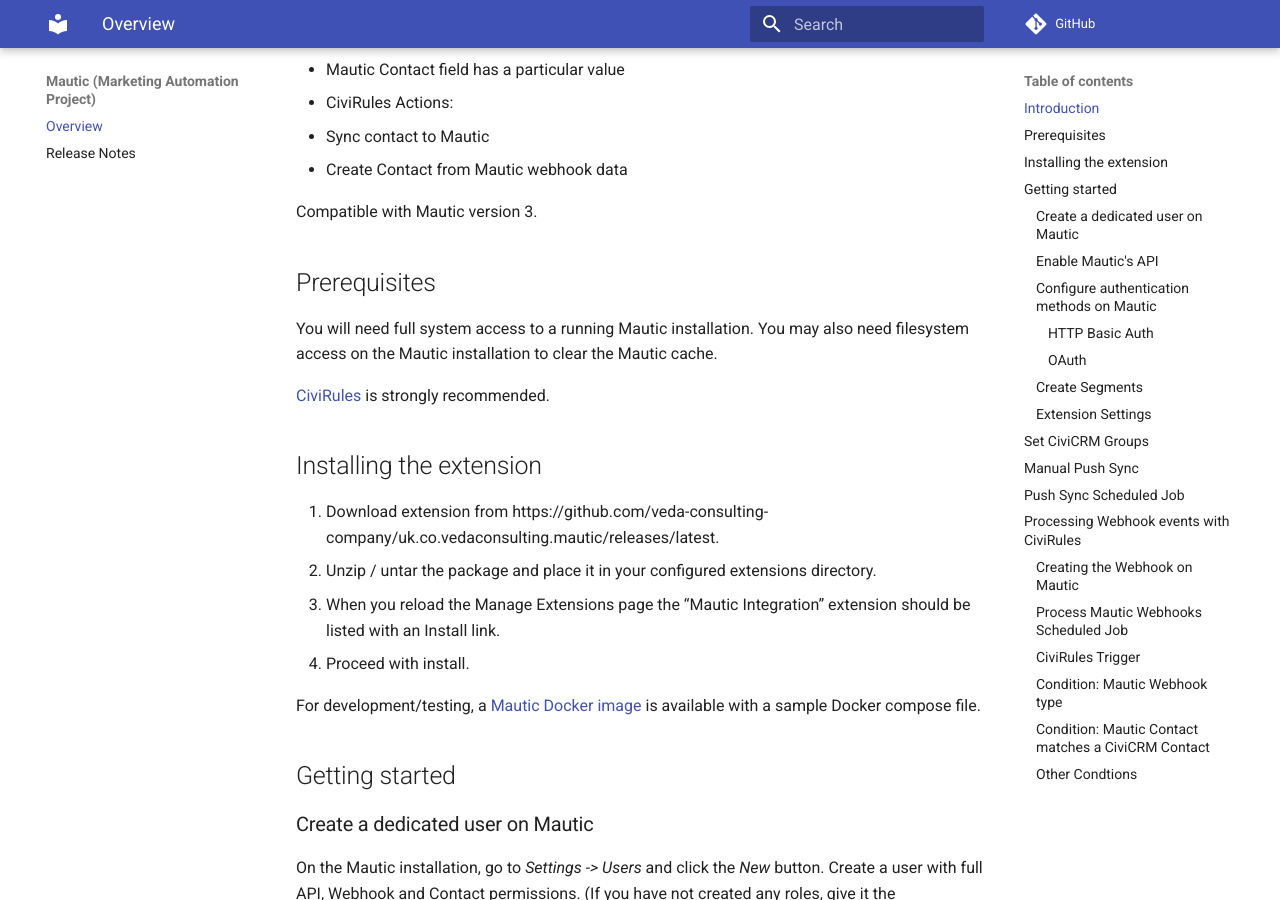
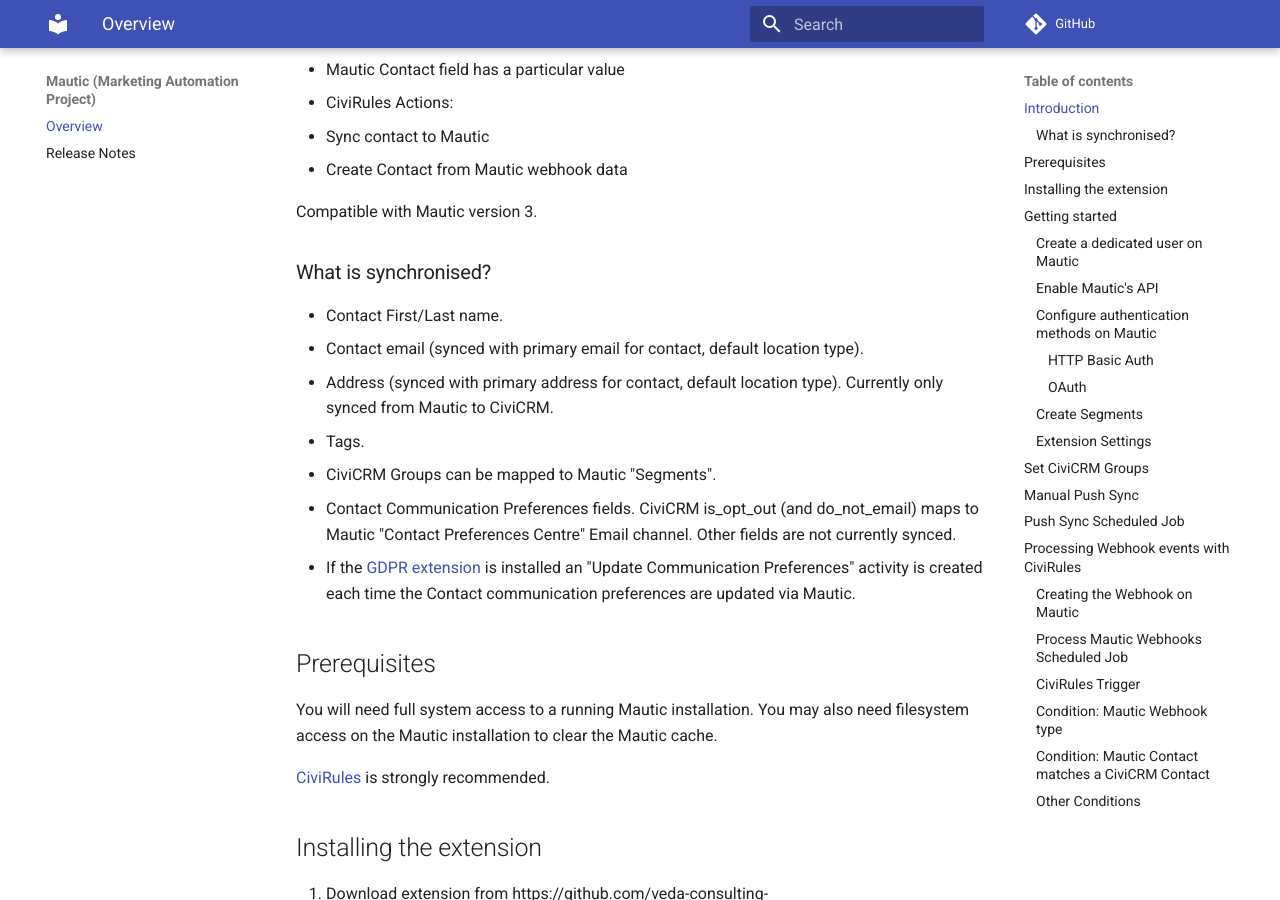
Before and after one commit to veda-consulting-company/uk.co.vedaconsulting.mautic, an MkDocs documentation site: the page built from docs/index.md, in a window 1280 px wide and 900 px high, scrolled down 534 px. Built offline with MkDocs 1.6.1 and Material for MkDocs 9.7.7, drawn with Linux system fonts in a browser that asks for light colours; comment, search, counter and statistics services are not loaded; some of the changed text lies outside the part shown.

```diff
--- a/docs/index.md
+++ b/docs/index.md
@@ -20,6 +20,18 @@ It currently provides:
   - Create Contact from Mautic webhook data
 
 Compatible with Mautic version 3.
+
+### What is synchronised?
+
+* Contact First/Last name.
+* Contact email (synced with primary email for contact, default location type).
+* Address (synced with primary address for contact, default location type). Currently only synced from Mautic to CiviCRM.
+* Tags.
+* CiviCRM Groups can be mapped to Mautic "Segments".
+* Contact Communication Preferences fields. CiviCRM is_opt_out (and do_not_email) maps to Mautic "Contact Preferences Centre" Email channel.
+Other fields are not currently synced.
+* If the [GDPR extension](https://civicrm.org/extensions/gdpr) is installed an "Update Communication Preferences" activity is created
+each time the Contact communication preferences are updated via Mautic.
 
 ## Prerequisites
 
@@ -162,7 +174,7 @@ The action to create contacts from Mautic can add or update contacts accordingly
 When matching contacts, the extension checks for reference to the contact id on a custom field (2-way).
 If a valid reference isn't found, it falls back to a dedupe rule (configured in the main extensions settings).
 
-### Other Condtions
+### Other Conditions
 The other conditions are based on various properties of the incoming Mautic contact.
 - Mautic Contact has a tag
 - Mautic Contact field has a particular value
```
Also changed, not shown: docs/releasenotes.md (line endings or trailing spaces), 1 other file.
